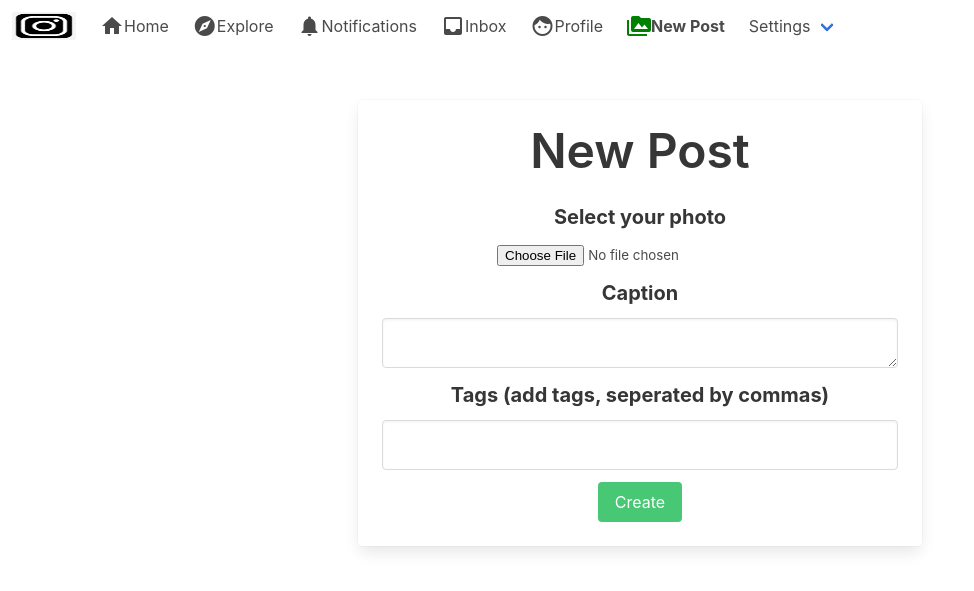
After one commit to RobinsonLuzo/Notebook, a Django app: page /post/newpost/ in a window 1280 px wide. The commit adds this page. Shown: the top 591 px of the page, without its empty margins (0-974 px from the left). Run offline with Django 3.2, Linux system fonts and the light colour scheme; a user stored in the database is signed in.

Commit message:
Created newpost view to work with associated form - on call for creating a post with picture, caption etc.

```diff
--- a/notebook/notebook/notebook/templates/base.html
+++ b/notebook/notebook/notebook/templates/base.html
@@ -53,7 +53,7 @@
                         Profile
                     </a>
 
-                    <a class="navbar-item">
+                    <a href="{% url 'newpost' %}" class="navbar-item">
                         <span style="color: green;" class="material-icons">perm_media</span>
                         <strong>New Post</strong>
                     </a>
--- /dev/null
+++ b/notebook/notebook/notebook/templates/newpost.html
@@ -0,0 +1,61 @@
+{% extends 'base.html' %}
+
+{% load static %}
+
+{% block content %}
+
+<div class="columns is-mobile has-text-centered">
+    <div class="column is-half is-offset-one-quarter">
+
+      <div class="card">
+        <div class="card-content">
+
+            <!--enctype specifies how form data should be encoded on sending to server-->
+            <form method="post" action="" enctype="multipart/form-data" role="form">
+            {% csrf_token %}
+            <h3 class="title is-1">New Post</h3>
+
+              <div class="field">
+                <p class="control has-icons-left">
+                  <label class="label is-medium">Select your photo</label>
+                    {{ form.picture }}
+                  <span class="icon is-small is-left">
+                    <i class="fas fa-lock"></i>
+                  </span>
+                </p>
+              </div>
+
+              <div class="field">
+                <p class="control has-icons-left">
+                  <label class="label is-medium">Caption</label>
+                    {{ form.caption }}
+                  <span class="icon is-small is-left">
+                    <i class="fas fa-lock"></i>
+                  </span>
+                </p>
+              </div>
+
+              <div class="field">
+                <p class="control has-icons-left">
+                  <label class="label is-medium">Tags (add tags, seperated by commas)</label>
+                    {{ form.tags }}
+                  <span class="icon is-small is-left">
+                    <i class="fas fa-lock"></i>
+                  </span>
+                </p>
+              </div>
+
+              <div class="field">
+              <p class="control">
+                <button type="submit" name="action" class="button is-success">
+                  Create
+                </button>
+              </p>
+
+            </form>
+          </div>
+      </div>
+    </div>
+</div>
+
+{% endblock %}
--- a/notebook/notebook/post/urls.py
+++ b/notebook/notebook/post/urls.py
@@ -1,6 +1,7 @@
 from django.urls import path
-from .views import index
+from .views import index, NewPost
 
 urlpatterns = [
     path('', index, name='index'),
+    path('newpost/', NewPost, name='newpost'),
 ]
--- a/notebook/notebook/post/views.py
+++ b/notebook/notebook/post/views.py
@@ -1,9 +1,10 @@
 from django.contrib.auth.decorators import login_required
 from django.http import HttpResponse
-from django.shortcuts import render
+from django.shortcuts import render, redirect
 from django.template import loader
 
-from .models import Post, Stream
+from .forms import NewPostForm
+from .models import Post, Stream, Tag
 # Create your views here.
 
 # For login_required decorator see: https://docs.djangoproject.com/en/3.2/topics/auth/default/#the-login-required-decorator
@@ -33,3 +34,42 @@ def index(request):
     }
 
     return HttpResponse(template.render(context, request))
+
+
+
+@login_required
+def NewPost(request):
+    """
+    Creating a new post. PResumes tags are supplied correctly deliniated with commas.
+    """
+    user = request.user.id
+    tag_obs = []
+
+    if request.method == "POST":
+        form = NewPostForm(request.POST, request.FILES)
+        if form.is_valid():
+            picture = form.cleaned_data.get('picture')
+            caption = form.cleaned_data.get('caption')
+            tags_form = form.cleaned_data.get('tags')
+
+            tags_list = list(tags_form.split(','))
+
+            # Tag lookup: creates if not existant already.
+            for tag in tags_list:
+                t, created = Tag.objects.get_or_create(title=tag)
+                tag_obs.append(t)
+
+            # post creation with pic and caption:
+            p, created = Post.objects.get_or_create(picture=picture, caption=caption, user_id=user)
+            p.tags.set(tag_obs)
+            p.save()
+            return redirect(index)
+
+    else:
+        form = NewPostForm()
+
+    context = {
+        'form': form,
+    }
+
+    return render(request, 'newpost.html', context)
```
Also changed, not shown: notebook/notebook/db.sqlite3.
